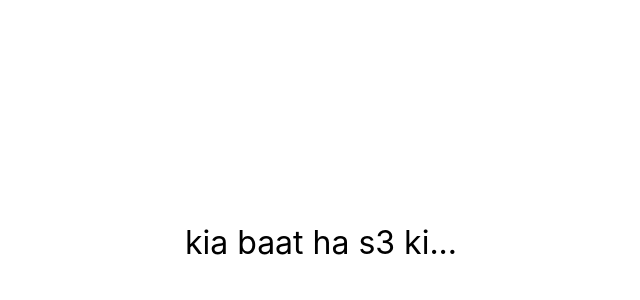
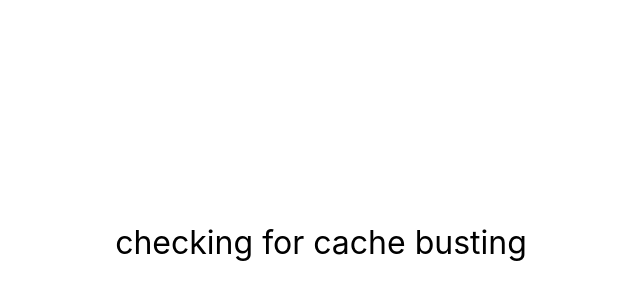
Before and after one commit to Aizaz-Butt/my-project, a React (Create React App) app: page / in a window 1280 px wide. Shown: the part 158-458 px from the top of the page, without its empty margins (319-959 px from the left). Built offline with nearby package versions, Linux system fonts and the light colour scheme.

Commit message:
testing cache on cloud front

```diff
--- a/src/App.js
+++ b/src/App.js
@@ -11,7 +11,7 @@ function App() {
         fontSize: "2rem",
       }}
     >
-      kia baat ha s3 ki...
+     checking for cache busting
     </div>
   );
 }
```
